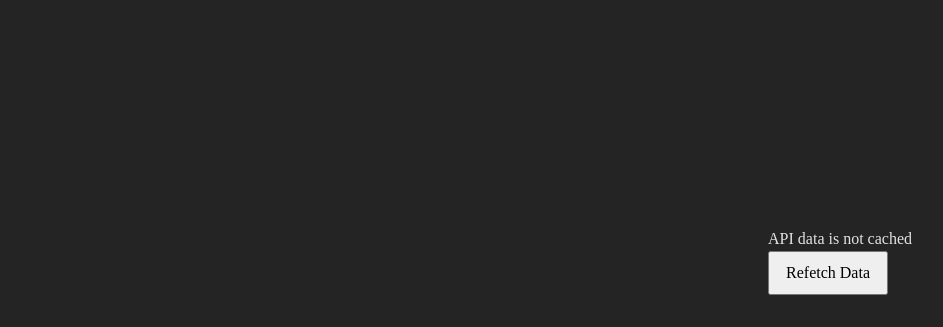
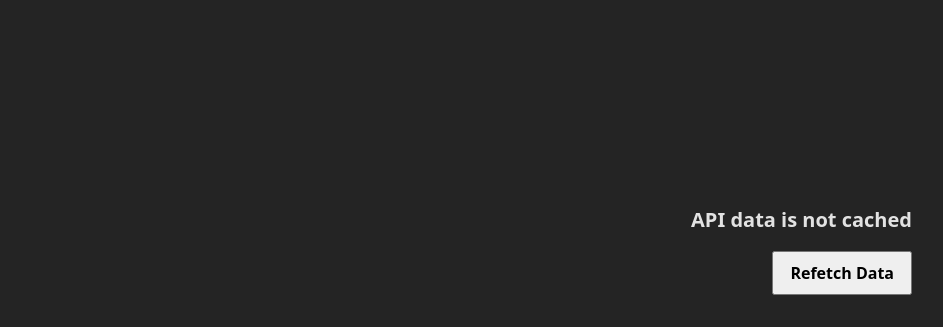
Before and after one commit to Ver0s/openx-recruitment, a website built with Vite: page index.html in a window 1280 px wide. Shown: the part 473-800 px from the top of the page, without its empty margins (336-1279 px from the left). Built offline with nearby package versions, Linux system fonts and the light colour scheme.

Commit message:
feat: update styles

```diff
--- a/src/style.css
+++ b/src/style.css
@@ -4,11 +4,15 @@ body {
 	justify-content: center;
 	color: rgba(255, 255, 255, 0.87);
 	background-color: #242424;
+	font-family: system-ui, -apple-system, BlinkMacSystemFont, 'Segoe UI',
+		Roboto, Oxygen, Ubuntu, Cantarell, 'Open Sans', 'Helvetica Neue',
+		sans-serif;
 }
 
 button {
 	cursor: pointer;
 	padding: 0.5rem 1rem;
+	font-weight: 700;
 }
 
 main {
@@ -17,6 +21,13 @@ main {
 	align-items: center;
 	gap: 1.5rem;
 	padding-inline: 2rem;
+	position: relative;
+}
+
+#loading {
+	position: absolute;
+	bottom: -3.5rem;
+	font-size: 1.25rem;
 }
 
 .controls {
@@ -29,4 +40,11 @@ main {
 	position: absolute;
 	right: 2rem;
 	bottom: 2rem;
+	text-align: right;
 }
+
+#cache-status {
+	margin-bottom: 1rem;
+	font-size: 1.25rem;
+	font-weight: 700;
+}
```
